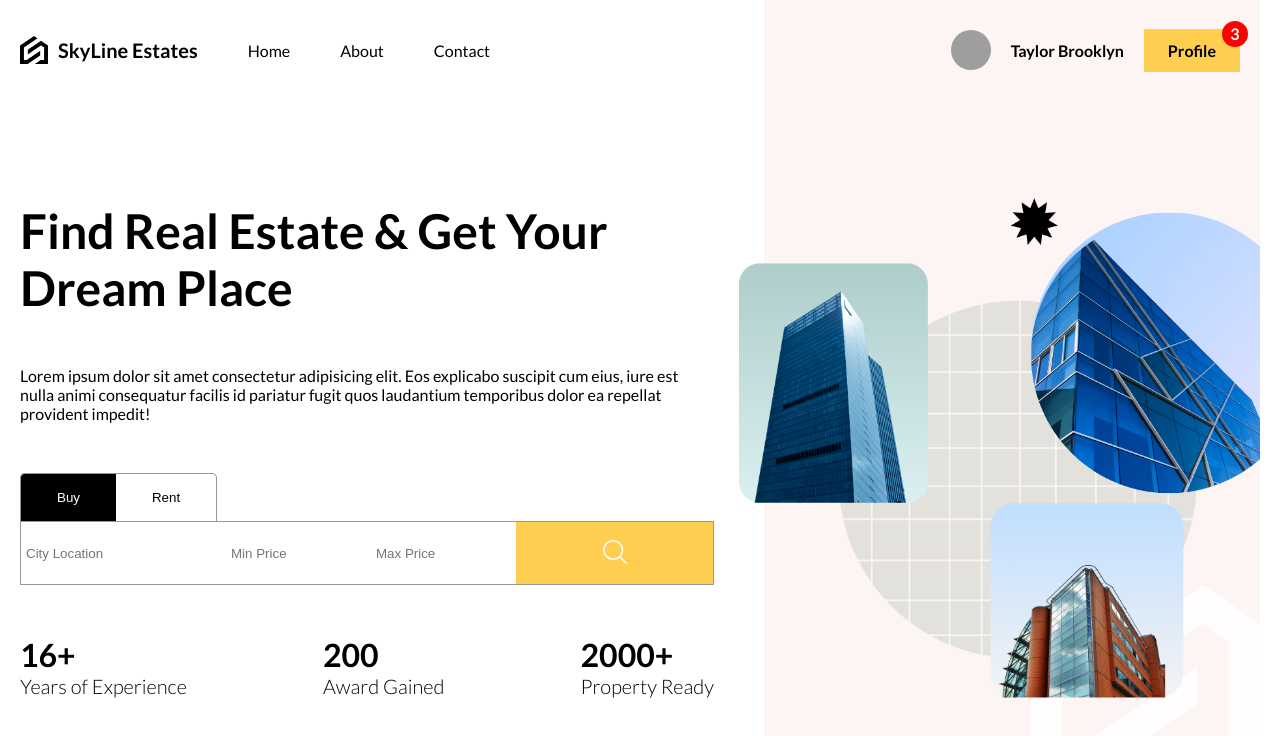
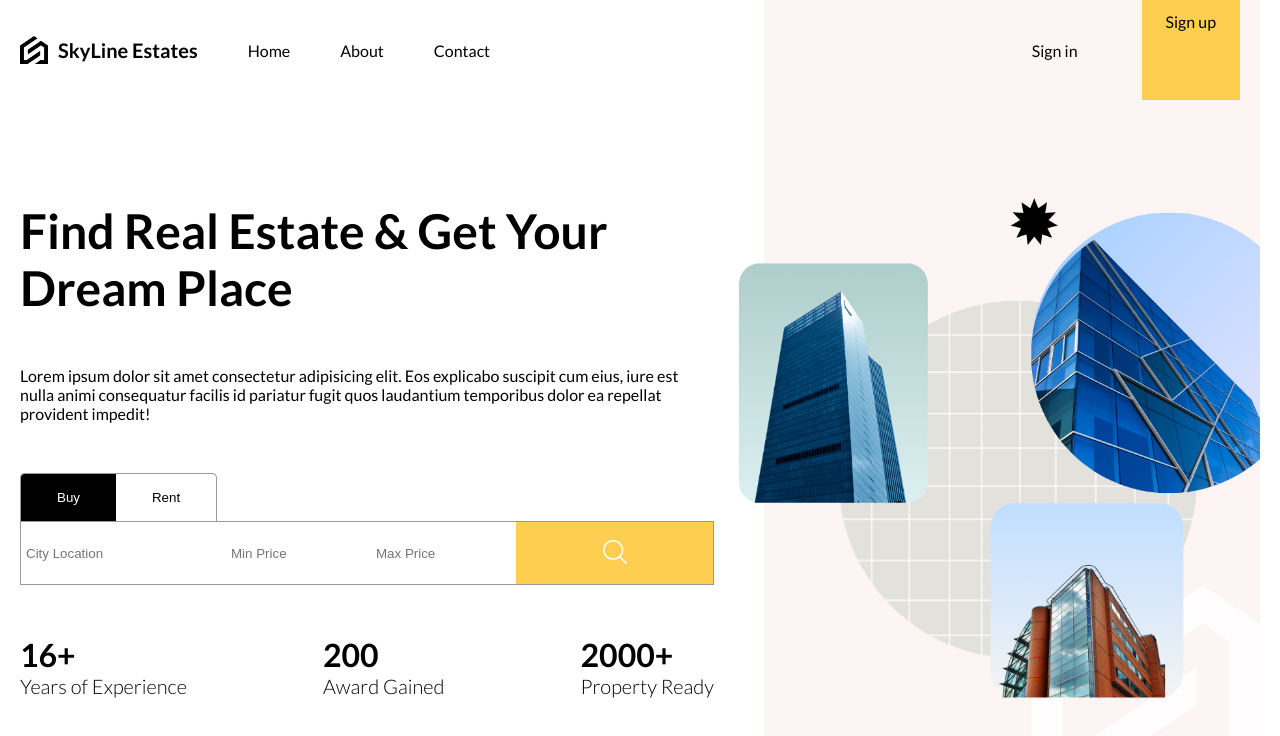
Before and after one commit to cvlasie/M12.Proyecto-Final, a React (Vite) app in the folder client/: page / in a window 1280 px wide. Shown: the top 736 px of the page. Built offline with nearby package versions, Linux system fonts and the light colour scheme; grey boxes are pictures that could not be loaded.

Commit message:
React UserContext + Login

```diff
--- a/client/src/components/navbar/Navbar.jsx
+++ b/client/src/components/navbar/Navbar.jsx
@@ -1,9 +1,12 @@
-import { useState } from "react";
+import { useContext, useState } from "react";
 import "./navbar.scss";
 import { Link } from "react-router-dom";
+import { AuthContext } from "../../context/AuthContext";
 
 function Navbar() {
   const [open, setOpen] = useState(false);
+
+  const {currentUser} = useContext(AuthContext)
 
   const user = true;
   return (
@@ -18,13 +21,13 @@ function Navbar() {
         <a href="/">Contact</a>
       </div>
       <div className="right">
-        {user ? (
+        {currentUser ? (
           <div className="user">
             <img
-              src="https://images.pexels.com/photos/1239291/pexels-photo-1239291.jpeg?auto=compress&cs=tinysrgb&w=1260&h=750&dpr=1"
+              src={currentUser.avatar || "/noavatar.png"}
               alt=""
             />
-            <span>Taylor Brooklyn</span>
+            <span>{currentUser.username}</span>
             <Link to="/profile" className="profile">
               <div className="notification">3</div>
               <span>Profile</span>
@@ -32,8 +35,8 @@ function Navbar() {
           </div>
         ) : (
           <>
-            <a href="/">Sign in</a>
-            <a href="/" className="register">
+            <a href="/login">Sign in</a>
+            <a href="/register" className="register">
               Sign up
             </a>
           </>
--- /dev/null
+++ b/client/src/context/AuthContext.jsx
@@ -0,0 +1,23 @@
+import { createContext, useEffect, useState } from "react";
+
+export const AuthContext = createContext();
+
+export const AuthContextProvider = ({ children }) => {
+  const [currentUser, setCurrentUser] = useState(
+    JSON.parse(localStorage.getItem("user")) || null
+  );
+
+  const updateUser = (data) => {
+    setCurrentUser(data);
+  };
+
+  useEffect(() => {
+    localStorage.setItem("user", JSON.stringify(currentUser));
+  }, [currentUser]);
+
+  return (
+    <AuthContext.Provider value={{ currentUser, updateUser }}>
+      {children}
+    </AuthContext.Provider>
+  );
+};
--- a/client/src/main.jsx
+++ b/client/src/main.jsx
@@ -2,9 +2,12 @@ import React from 'react'
 import ReactDOM from 'react-dom/client'
 import App from './App.jsx'
 import "./index.scss"
+import { AuthContextProvider } from './context/AuthContext.jsx'
 
 ReactDOM.createRoot(document.getElementById('root')).render(
   <React.StrictMode>
-    <App />
+    <AuthContextProvider>
+      <App />
+    </AuthContextProvider>
   </React.StrictMode>,
-)
+);
--- a/client/src/routes/homePage/homePage.jsx
+++ b/client/src/routes/homePage/homePage.jsx
@@ -1,7 +1,13 @@
+import { useContext } from "react";
 import SearchBar from "../../components/searchBar/SearchBar";
 import "./homePage.scss";
+import { AuthContext } from "../../context/AuthContext";
 
 function HomePage() {
+
+  const {currentUser} = useContext(AuthContext)
+
+  console.log(currentUser)
   return (
     <div className="homePage">
       <div className="textContainer">
--- a/client/src/routes/login/login.jsx
+++ b/client/src/routes/login/login.jsx
@@ -2,10 +2,13 @@ import { useContext, useState } from "react";
 import "./login.scss";
 import { Link, useNavigate } from "react-router-dom";
 import apiRequest from "../../lib/apiRequest";
+import { AuthContext } from "../../context/AuthContext";
 
 function Login() {
   const [error, setError] = useState("");
   const [isLoading, setIsLoading] = useState(false);
+
+  const {updateUser} = useContext(AuthContext)
 
   const navigate = useNavigate();
 
@@ -25,7 +28,7 @@ function Login() {
         password,
       });
 
-      localStorage.setItem("user", JSON.stringify(res.data))
+      updateUser(res.data)
 
       navigate("/");
     } catch (err) {
--- a/client/src/routes/profilePage/profilePage.jsx
+++ b/client/src/routes/profilePage/profilePage.jsx
@@ -3,14 +3,17 @@ import List from "../../components/list/List";
 import "./profilePage.scss";
 import apiRequest from "../../lib/apiRequest";
 import { useNavigate } from "react-router-dom";
+import { useContext } from "react";
+import { AuthContext } from "../../context/AuthContext";
 
 function ProfilePage() {
+  const { updateUser, currentUser } = useContext(AuthContext)
 
   const navigate = useNavigate()
   const handleLogout = async () => {
     try {
-      const res = apiRequest.post("/auth/logout")
-      localStorage.removeItem("user")
+      await apiRequest.post("/auth/logout")
+      updateUser(null)
       navigate("/")
     } catch (err) {
       console.log(err)
@@ -28,15 +31,15 @@ function ProfilePage() {
             <span>
               Avatar:
               <img
-                src="https://images.pexels.com/photos/1239291/pexels-photo-1239291.jpeg?auto=compress&cs=tinysrgb&w=1260&h=750&dpr=1"
+                src={currentUser.avatar || "noavatar.png"}
                 alt=""
               />
             </span>
             <span>
-              Username: <b>Taylor Brooklyn</b>
+              Username: <b>{currentUser.username}</b>
             </span>
             <span>
-              E-mail: <b>taylor@gmail.com</b>
+              E-mail: <b>{currentUser.email}</b>
             </span>
             <button onClick={handleLogout}>Logout</button>
           </div>
```
Also changed, not shown: client/public/noavatar.png (added).
